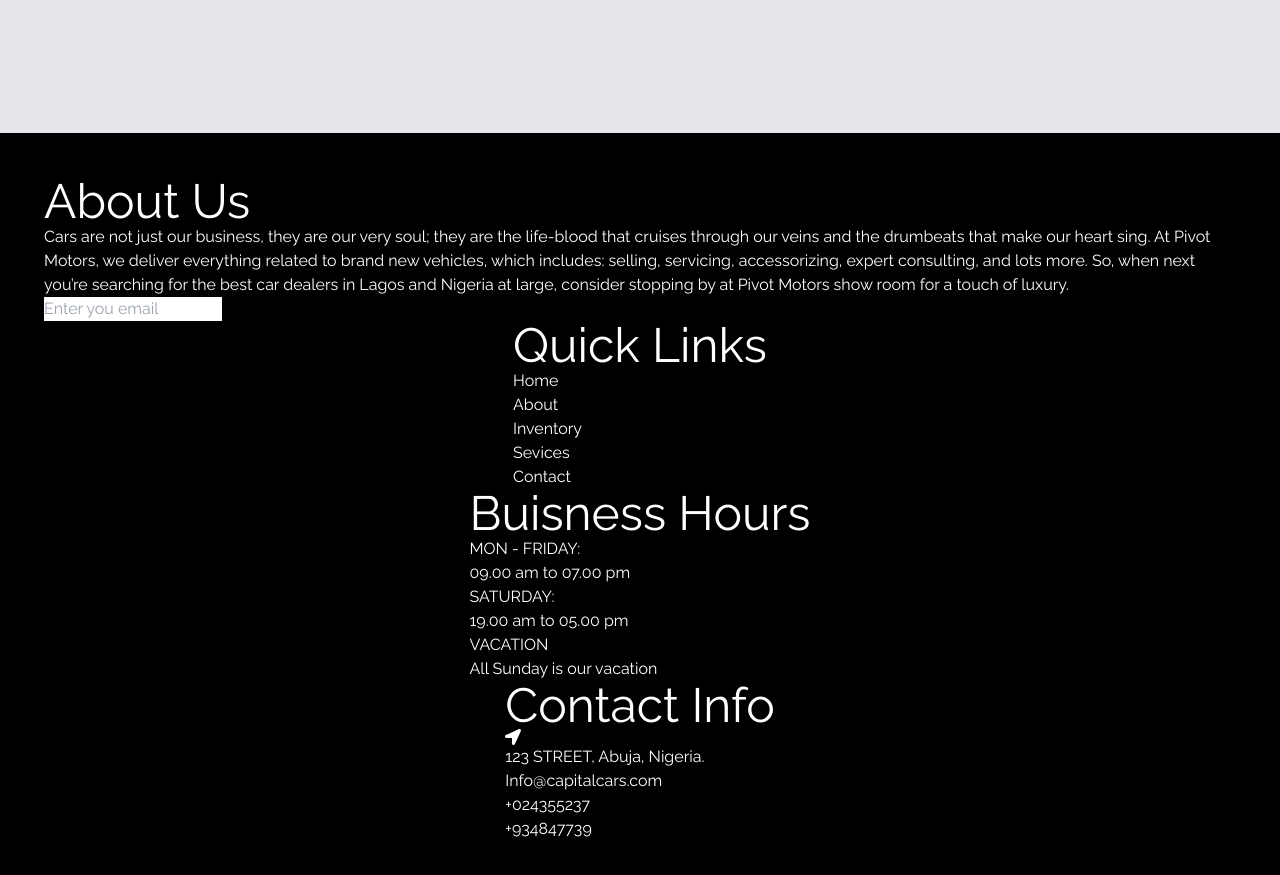
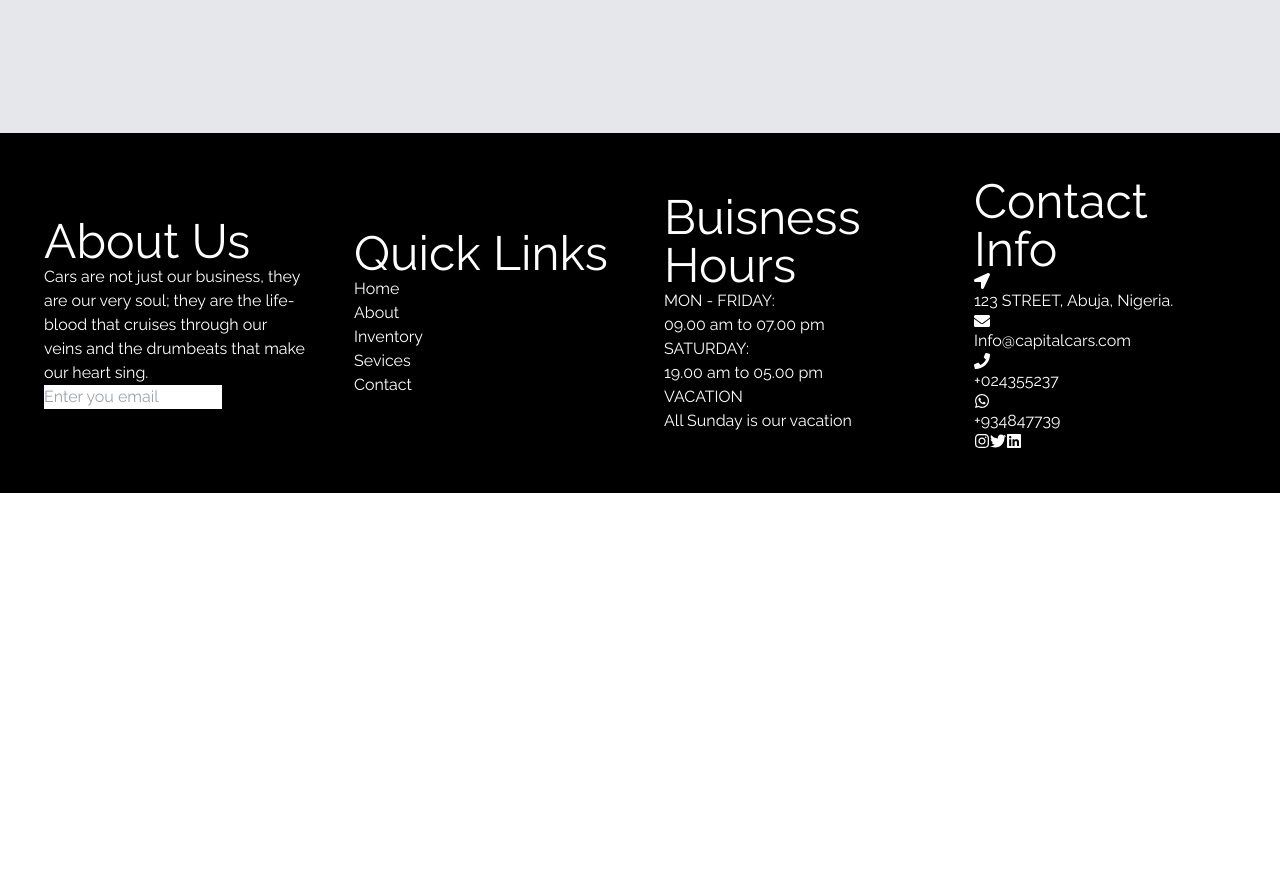
Before and after one commit to Youssoufai/sarkin-mota, a Next.js app: page / in a window 1280 px wide. Shown: the part 6100-6975 px from the top of the page. After the commit the page ends 6593 px from the top, so only its background shows below. Built offline with nearby package versions, Linux system fonts and the light colour scheme; a web font is replaced by a local one.

Commit message:
Footer Section

```diff
--- a/app/components/Footer.jsx
+++ b/app/components/Footer.jsx
@@ -1,21 +1,18 @@
-import { FaLocationArrow } from "react-icons/fa";
+import { FaEnvelope, FaEnvelopeOpen, FaInstagram, FaLinkedin, FaLocationArrow, FaPhone, FaTwitter, FaWhatsapp } from "react-icons/fa";
 
 const Footer = () => {
     return (
         <>
-            <section className="h-full p-11 bg-black text-white flex flex-col items-center justify-center">
-                <section>
+            <section className="h-full p-11 bg-black text-white flex  items-center space-x-12">
+                <section className="flex-1">
                     <h1 className="text-5xl">About Us</h1>
                     <p>Cars are not just our business, they are our
                         very soul; they are the life-blood that cruises
-                        through our veins and the drumbeats that make our heart sing.
-                        At Pivot Motors, we deliver everything related to brand new vehicles, which
-                        includes: selling, servicing, accessorizing, expert consulting, and lots more. So, when next you’re searching for the best car dealers in Lagos and Nigeria at
-                        large, consider stopping by at Pivot Motors show room for a touch of luxury.</p>
+                        through our veins and the drumbeats that make our heart sing.</p>
 
                     <input type="text" placeholder="Enter you email" />
                 </section>
-                <section>
+                <section className="flex-1">
                     <h1 className="text-5xl">Quick Links</h1>
                     <ul>
                         <li>Home</li>
@@ -25,7 +22,7 @@
                         <li>Contact</li>
                     </ul>
                 </section>
-                <section>
+                <section className="flex-1">
                     <h1 className="text-5xl">Buisness Hours</h1>
 
                     <div>
@@ -44,13 +41,24 @@
                     </div>
 
                 </section>
-                <section>
+                <section className="flex-1">
                     <h1 className="text-5xl">Contact Info</h1>
                     <ul>
                         <li> <FaLocationArrow /> 123 STREET, Abuja, Nigeria.</li>
-                        <li>Info@capitalcars.com</li>
-                        <li>+024355237</li>
-                        <li>+934847739</li>
+                        <li> <FaEnvelope /> Info@capitalcars.com</li>
+                        <li> <FaPhone /> +024355237</li>
+                        <li> <FaWhatsapp /> +934847739</li>
+                    </ul>
+                    <ul className="flex">
+                        <li>
+                            <FaInstagram />
+                        </li>
+                        <li>
+                            <FaTwitter />
+                        </li>
+                        <li>
+                            <FaLinkedin />
+                        </li>
                     </ul>
                 </section>
             </section>
```
